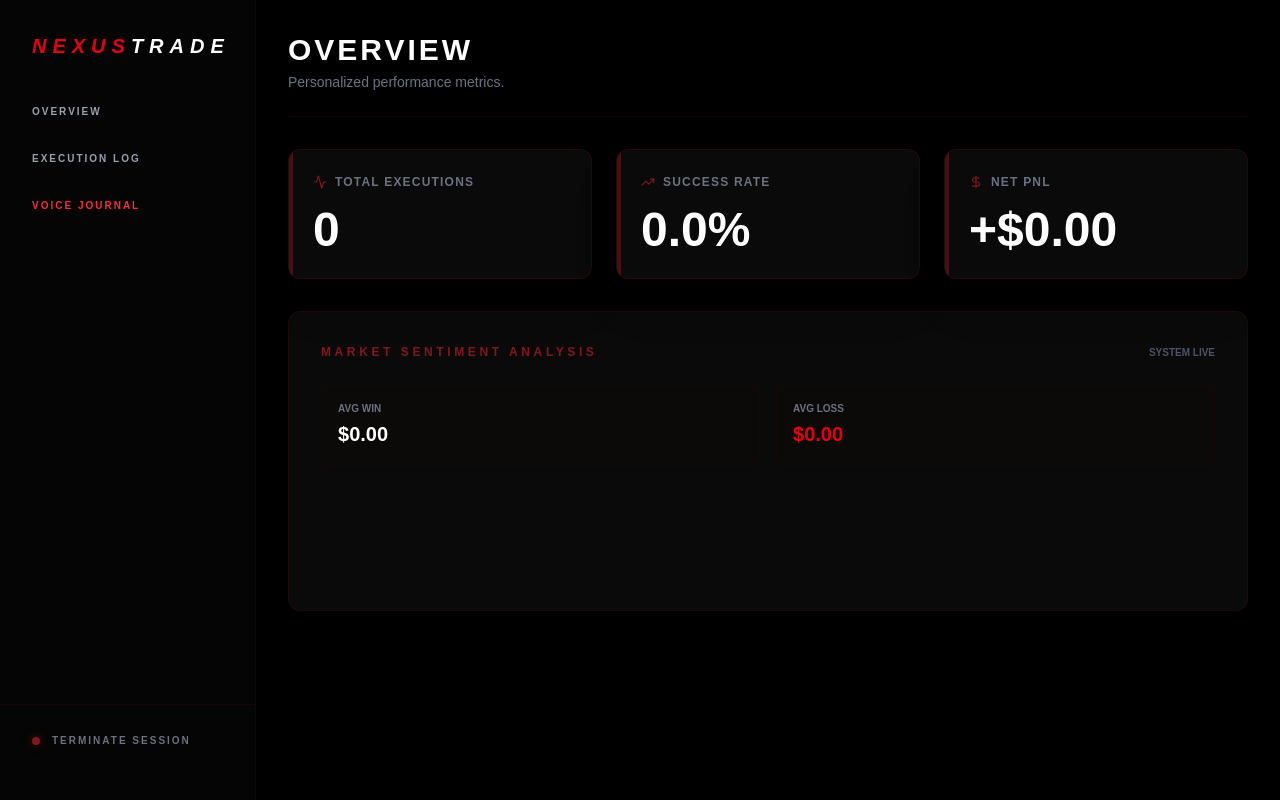
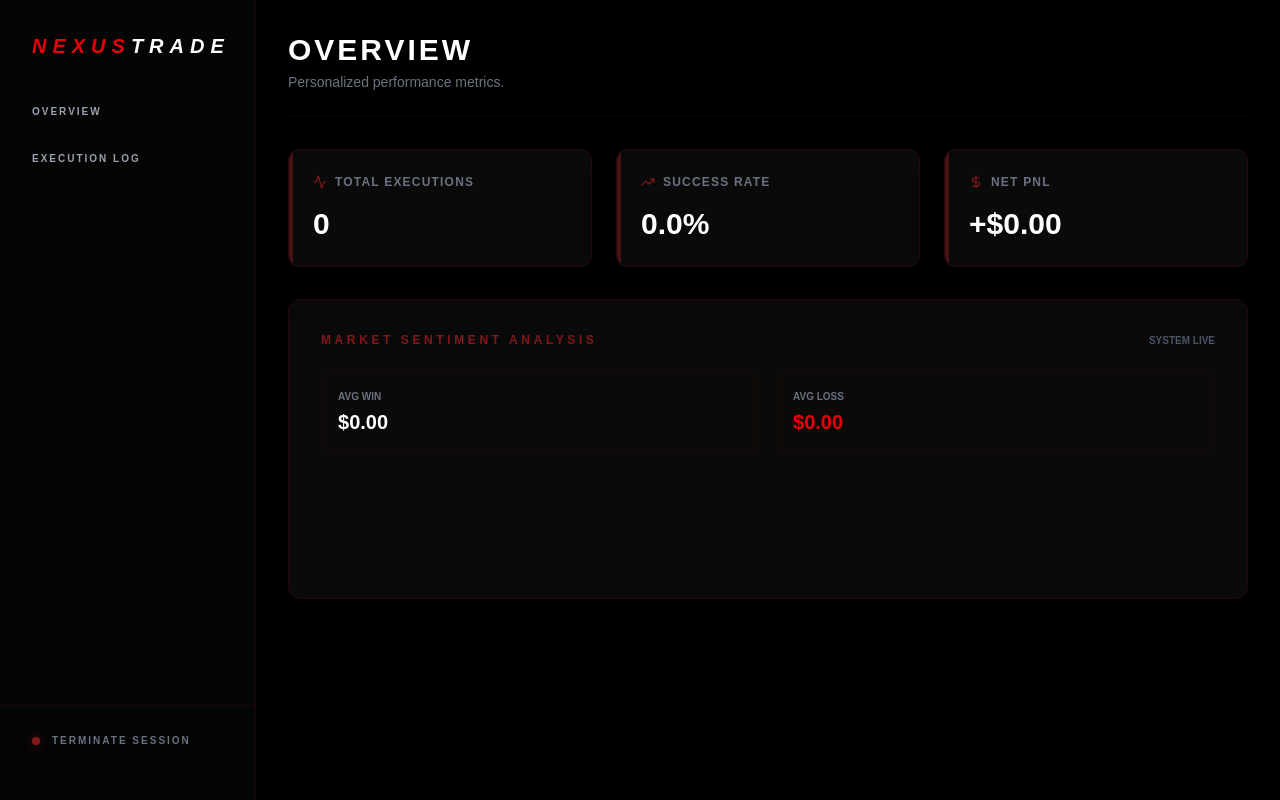
Before and after one commit to Minuwa12/nexus-trade, a Next.js app: page /dashboard/trades in a window 1280 px wide. Built offline with nearby package versions, Linux system fonts and the light colour scheme; no server answers; the database is empty; sample sign-in values are in the browser's storage.

Commit message:
UI Fix: Resized large PnL and removed ghost voice link

```diff
--- a/app/dashboard/layout.tsx
+++ b/app/dashboard/layout.tsx
@@ -25,11 +25,7 @@ export default function DashboardLayout({
             <span className="text-[10px] font-bold tracking-[0.2em] uppercase">Execution Log</span>
           </Link>
 
-          {/* 👇 THE NEW VOICE JOURNAL BUTTON 👇 */}
-          <Link href="/dashboard/voice" className="flex items-center gap-3 px-4 py-3 text-gray-400 hover:text-white hover:bg-red-950/10 rounded transition-all group">
-            <span className="text-[10px] font-bold tracking-[0.2em] uppercase text-red-500 group-hover:text-red-400">Voice Journal</span>
-          </Link>
-          {/* 👆 THE NEW VOICE JOURNAL BUTTON 👆 */}
+
         </nav>
 
         {/* --- THE TERMINATE SESSION BUTTON --- */}
--- a/app/dashboard/trades/page.tsx
+++ b/app/dashboard/trades/page.tsx
@@ -32,7 +32,7 @@ export default async function DashboardOverview() {
            <p className="text-xs font-bold text-gray-500 uppercase tracking-widest flex items-center gap-2">
              <Activity size={14} className="text-red-900" /> Total Executions
            </p>
-           <h2 className="text-5xl font-black text-white mt-4">{totalExecutions}</h2>
+           <h2 className="text-3xl font-black text-white mt-4">{totalExecutions}</h2>
         </div>
 
         <div className="bg-[#0a0a0a] border border-red-950/50 p-6 rounded-xl shadow-2xl relative overflow-hidden group">
@@ -40,7 +40,7 @@ export default async function DashboardOverview() {
            <p className="text-xs font-bold text-gray-500 uppercase tracking-widest flex items-center gap-2">
              <TrendingUp size={14} className="text-red-900" /> Success Rate
            </p>
-           <h2 className="text-5xl font-black text-white mt-4">{successRate}%</h2>
+           <h2 className="text-3xl font-black text-white mt-4">{successRate}%</h2>
         </div>
 
         <div className="bg-[#0a0a0a] border border-red-950/50 p-6 rounded-xl shadow-2xl relative overflow-hidden group">
@@ -48,7 +48,7 @@ export default async function DashboardOverview() {
            <p className="text-xs font-bold text-gray-500 uppercase tracking-widest flex items-center gap-2">
              <DollarSign size={14} className="text-red-900" /> Net PnL
            </p>
-           <h2 className={`text-5xl font-black mt-4 ${netPnl >= 0 ? 'text-white' : 'text-red-600'}`}>
+           <h2 className={`text-3xl font-black mt-4 ${netPnl >= 0 ? 'text-white' : 'text-red-600'}`}>
              {netPnl >= 0 ? '+' : '-'}${Math.abs(netPnl).toFixed(2)}
            </h2>
         </div>
```
